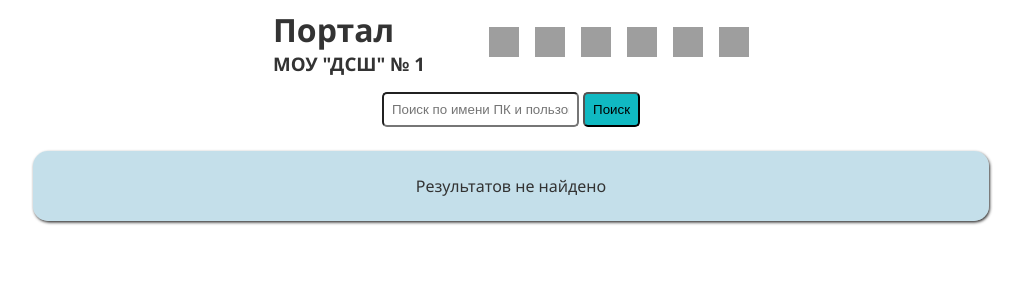
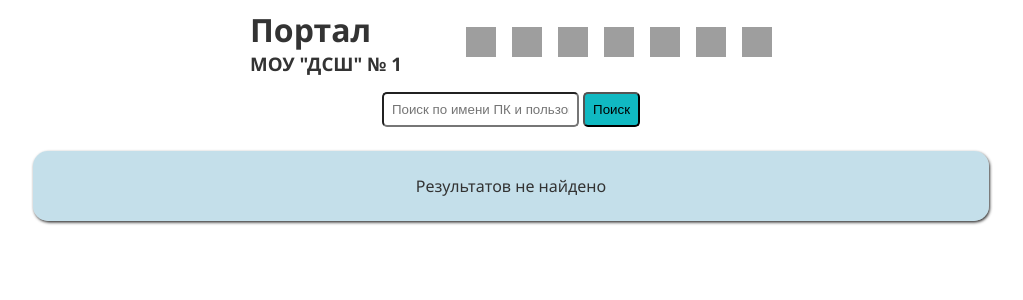
Before and after one commit to Riv33R/info, a Flask app: page /logs in a window 1280 px wide. Shown: the top 300 px of the page, without its empty margins (129-1152 px from the left). Run offline with Flask 3, Linux system fonts and the light colour scheme; a user stored in the database is signed in; grey boxes are pictures that could not be loaded.

Commit message:
Update logs.html

```diff
--- a/templates/logs.html
+++ b/templates/logs.html
@@ -31,6 +31,9 @@
             </div>
             <div class="reg btn">
                 <a class="but" href="{{ url_for('register') }}"></a>
+            </div>
+            <div class="dwnld btn">
+                <a class="but" href="{{ url_for('manual') }}"></a>
             </div>
             <div class="logout btn">
                 <a href="#" class="but" onclick="logout()"></a>
```
